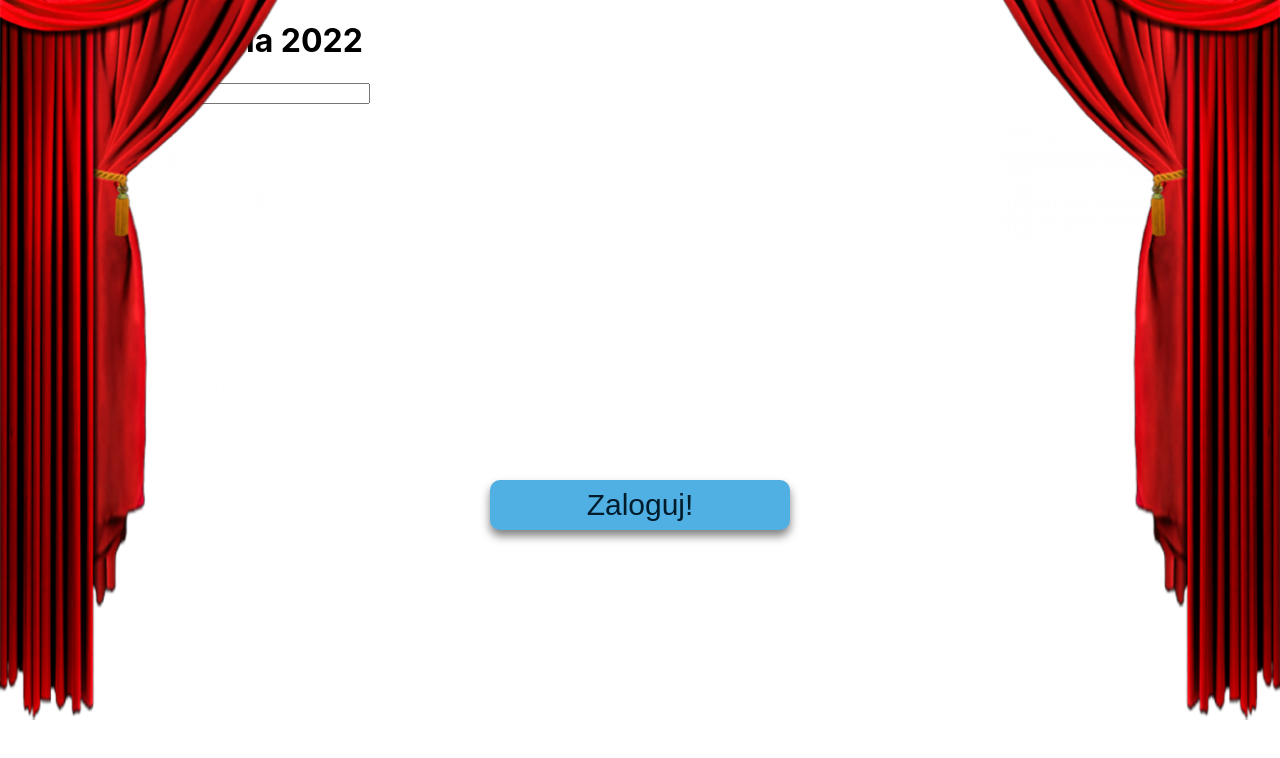
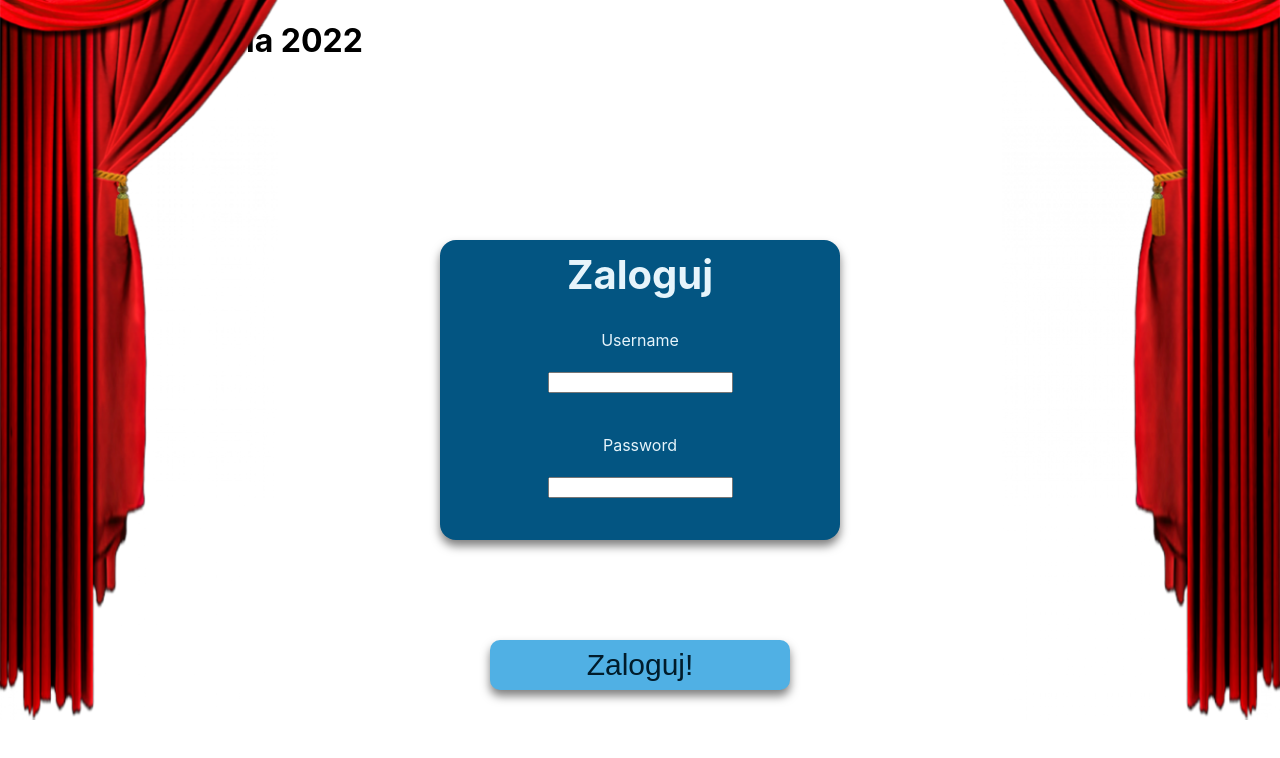
Before and after one commit to MightyKielsa/gala_frontend, a React (Create React App) app: page /login in a window 1280 px wide. Shown: the top 758 px of the page. Built offline with nearby package versions, Linux system fonts and the light colour scheme.

Commit message:
added login page

```diff
--- a/src/Components/Landing/Landing.css
+++ b/src/Components/Landing/Landing.css
@@ -1,5 +1,3 @@
-
-
 .main-header-landing {
   font-size: 60px;
   position: absolute;
@@ -7,7 +5,7 @@
   margin-right: auto;
   left: 0;
   right: 0;
-    top:30%;
+  top: 30%;
   font-family: var(--font-fam1);
   font-weight: 600;
   width: max-content;
--- a/src/Components/Landing/Landing.js
+++ b/src/Components/Landing/Landing.js
@@ -11,7 +11,11 @@ function Landing() {
     <div>
       <Curtains></Curtains>
       <h1 className="main-header-landing">Gala Spierdolenia 2022</h1>
-      <MainButton buttonText="Zaczynajmy!" onClick={onButtonClick}></MainButton>
+      <MainButton
+        buttonText="Zaczynajmy!"
+        position="high"
+        onClick={onButtonClick}
+      ></MainButton>
     </div>
   );
 }
--- a/src/Components/LoginPage/LoginPage.css
+++ b/src/Components/LoginPage/LoginPage.css
@@ -0,0 +1,32 @@
+.login-form-login {
+  display: flex;
+  flex-direction: column;
+  align-items: center;
+  justify-content: space-around;
+  height: 70%;
+}
+
+.form-background-login {
+  text-align: center;
+  position: absolute;
+  left: 0;
+  right: 0;
+  top: 30%;
+  width: 400px;
+  height: 300px;
+  border-radius: 1rem;
+  margin-left: auto;
+  margin-right: auto;
+  background-color: var(--primary-shade);
+  box-shadow: 0px 6px 10px rgba(0, 0, 0, 0.5);
+  color: var(--primary-font-light);
+}
+
+.login-form-login label {
+  margin-bottom: -20px;
+}
+
+.form-background-login h2 {
+  font-size: 40px;
+  margin: 10px;
+}
--- a/src/Components/LoginPage/LoginPage.js
+++ b/src/Components/LoginPage/LoginPage.js
@@ -8,11 +8,20 @@ function LoginPage() {
     <div>
       <Curtains></Curtains>
       <h1 className="main-header-login">Gala Spierdolenia 2022</h1>
-      <form className="login-form-login">
-        <input id="username-input-login" type="text"></input>
-        <input id="password-input-login" type="text"></input>
-      </form>
-      <MainButton buttonText="Zaloguj!" onClick={onZalogujClick}></MainButton>
+      <div className="form-background-login">
+        <h2>Zaloguj</h2>
+        <form className="login-form-login">
+          <label for="username-input-login">Username</label>
+          <input id="username-input-login" type="text"></input>
+          <label for="password-input-login">Password</label>
+          <input id="password-input-login" type="text"></input>
+        </form>
+      </div>
+      <MainButton
+        buttonText="Zaloguj!"
+        position="low"
+        onClick={onZalogujClick}
+      ></MainButton>
     </div>
   );
 }
--- a/src/Components/MainButton/MainButton.css
+++ b/src/Components/MainButton/MainButton.css
@@ -18,3 +18,11 @@
 .main-button:hover {
   cursor: pointer;
 }
+
+#high-main-button {
+  top: 60%;
+}
+
+#low-main-button {
+  top: 80%;
+}
--- a/src/Components/MainButton/MainButton.js
+++ b/src/Components/MainButton/MainButton.js
@@ -2,15 +2,27 @@ import "./MainButton.css";
 
 function MainButton(props) {
   if (props.position === "low") {
+    return (
+      <button
+        className="main-button"
+        id="low-main-button"
+        onClick={props.onClick}
+      >
+        {props.buttonText}
+      </button>
+    );
   } else if (props.position === "high") {
+    return (
+      <button
+        className="main-button"
+        id="high-main-button"
+        onClick={props.onClick}
+      >
+        {props.buttonText}
+      </button>
+    );
   } else {
     console.log("Something went wrong");
   }
-
-  return (
-    <button className="main-button" onClick={props.onClick}>
-      {props.buttonText}
-    </button>
-  );
 }
 export default MainButton;
```
Lines whose indentation alone changed are shown as unchanged.
